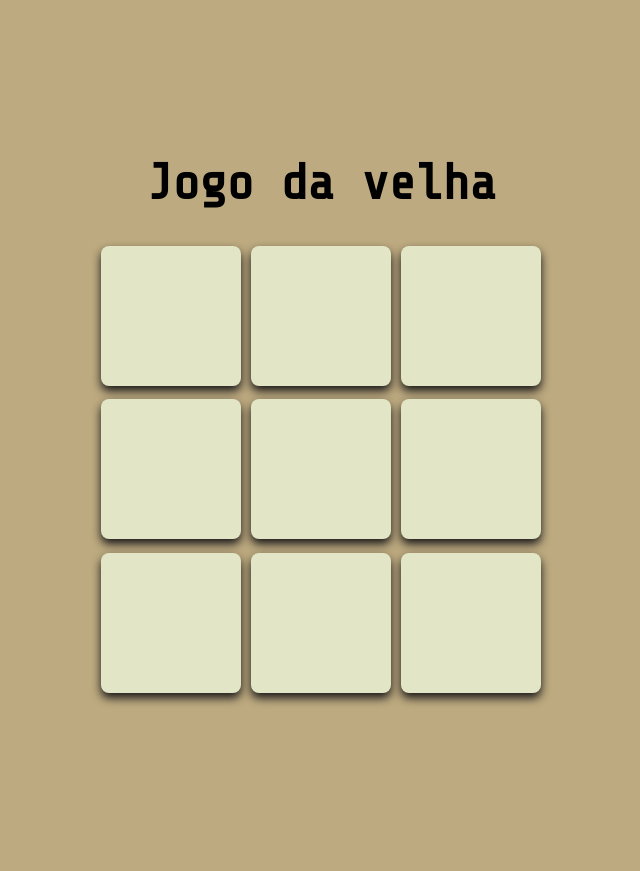
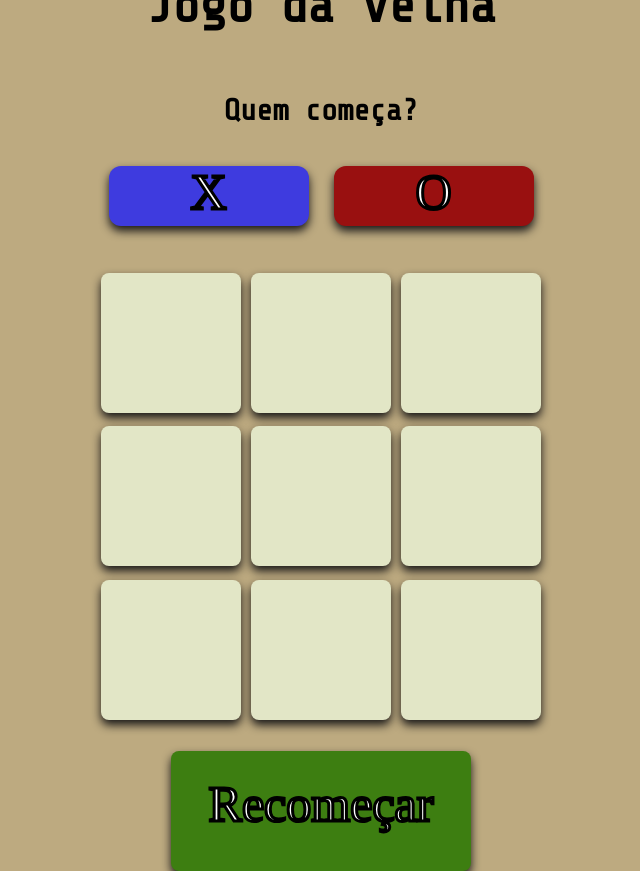
Before and after one commit to caiogmello/infojr-nucleo-web, a React (Vite) app in the folder 4-atividade/Jogo da Velha/: page / in a window 1280 px wide. Shown: the whole page, without its empty margins (319-959 px from the left). Before the commit the page ends 816 px from the top, so only its background shows below. Built offline with nearby package versions, Linux system fonts and the light colour scheme; a web font is replaced by a local one.

Commit message:
adicionando menu principal e opção de escolher x ou o

```diff
--- a/4-atividade/Jogo da Velha/src/components/Table.tsx
+++ b/4-atividade/Jogo da Velha/src/components/Table.tsx
@@ -23,14 +23,22 @@ export default function Table({symbol} : {symbol: string}) {
             const [a,b,c] = winConditions[i];
 
             if(table[a] !== "" && table[a] === table[b] && table[b] === table[c]){
-                setWinner(table[a]);
+                setWinner("" + table[a]);
                 return true;
             }
         }
         return false;
     }
 
+    function checkDraw () {
+        for(let i = 0; i < table.length; i++) {
+            if(table[i] === "") return false;
+        }
+        return true;
+    }
+
     function putValue(index: number){
+
         if(tempTable[index] !== "") return
         if(value === "X") {
             setValue("O")
@@ -43,13 +51,19 @@ export default function Table({symbol} : {symbol: string}) {
 
         if(checkWin()){
             setTimeout(() => {
-                alert("Acabou o jogo");
+                alert("Vencedor: " + winner);
             }, 0);
             setValue("");
         }
+
+        if(checkDraw()) {
+            setTimeout(() => {
+                alert("Empate!");
+            }, 0);
+            setValue("");
+            return;
+        }
     }
-
-
 
 
     return (
--- a/4-atividade/Jogo da Velha/src/components/TicTacToe.tsx
+++ b/4-atividade/Jogo da Velha/src/components/TicTacToe.tsx
@@ -1,16 +1,37 @@
 import "../styles/TicTacToe.css"
 import Table from "./Table";
+import { useState } from "react";
 
 export default function TicTacToe() {
 
+    const [value, setValue] = useState("");
+
+    function changeValue(s: string) {
+        setValue(s);
+    }
+
     return (
         <main className="main-game">
-            <h1 className="game-title">
-                Jogo da velha
-            </h1>
+            <header>
+                <h1 className="game-title">
+                    Jogo da velha
+                </h1>
+                <div className="choose-symbol">
+                    <h2>Quem começa?</h2>
+                    <div className="button-container">
+                        <button className="X" onClick={() => changeValue("X")}>
+                            X
+                        </button>
+                        <button className="O" onClick={() => changeValue("O")}>
+                            O
+                        </button>
+                    </div>
+                </div>
+            </header>
             <Table
-                symbol="X"
+                symbol={value}
             />
+            <button className="restart">Recomeçar</button>
         </main>
 
     )
--- a/4-atividade/Jogo da Velha/src/styles/TicTacToe.css
+++ b/4-atividade/Jogo da Velha/src/styles/TicTacToe.css
@@ -4,8 +4,47 @@
     flex-direction: column;
     justify-content: center;
     align-items: center;
+    gap: 30px;
+}
+
+.main-game header {
+    display: flex;
+    flex-direction: column;
+    align-items: center
 }
 .game-title {
     color: rgb(0, 0, 0);
     font-size: 50px;
 }
+
+.choose-symbol {
+    display: flex;
+    flex-direction: column;
+    align-items: center;
+    justify-content: center;
+}
+
+.choose-symbol h2 {
+    color: rgb(0, 0, 0);
+    font-size: 30px;
+}
+
+.button-container button {
+    height: 60px;
+}
+
+.button-container .X {
+    background-color: #3e3bdf;
+}
+
+.button-container .O {
+    background-color: #991010;
+}
+
+.restart {
+    color: #fff;
+    background-color: rgb(61, 126, 17);
+    font-size: 50px;
+    width: 300px;
+    height: 120px;
+}
```
